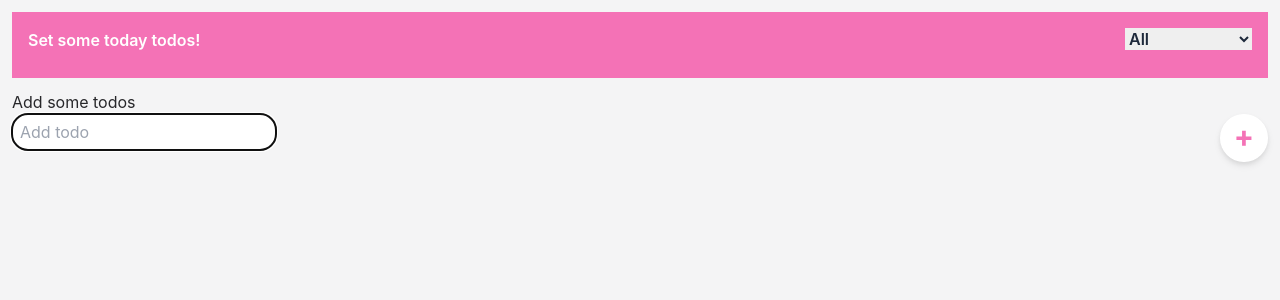
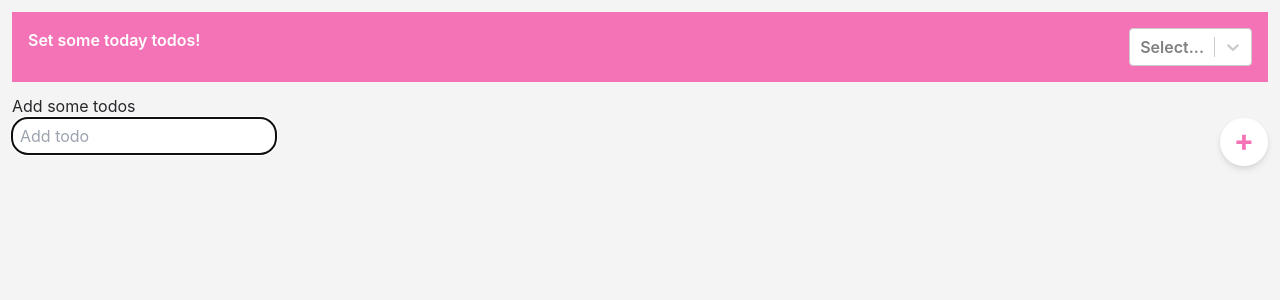
Before and after one commit to shokouhSkr/TodoList-App, a React (Create React App) app: page / in a window 1280 px wide. Shown: the top 300 px of the page. Built offline with nearby package versions, Linux system fonts and the light colour scheme.

Commit message:
select option was rewriten using react-select library

```diff
--- a/src/components/NavBar.jsx
+++ b/src/components/NavBar.jsx
@@ -1,6 +1,13 @@
 import React from "react";
+import Select from "react-select";
 
-const NavBar = ({ unCompletedTodos, onSelect, status }) => {
+const selectOptions = [
+  { value: "All", label: "All" },
+  { value: "Completed", label: "Completed" },
+  { value: "Uncompleted", label: "Uncompleted" },
+];
+
+const NavBar = ({ unCompletedTodos, onChange, selectedOption }) => {
   return (
     <header className="mb-3 flex w-full justify-between bg-pink-400 p-4 font-semibold text-white">
       {!unCompletedTodos ? (
@@ -16,11 +23,12 @@ const NavBar = ({ unCompletedTodos, onSelect, status }) => {
         </>
       )}
 
-      <select onChange={onSelect} value={status} className="mb-3 text-slate-800">
-        <option value="All">All</option>
-        <option value="Completed">Completed</option>
-        <option value="UnCompleted">UnCompleted</option>
-      </select>
+      <Select
+        value={selectedOption}
+        onChange={onChange}
+        options={selectOptions}
+        className="text-slate-800"
+      />
     </header>
   );
 };
--- a/src/components/TodoApp.jsx
+++ b/src/components/TodoApp.jsx
@@ -6,11 +6,11 @@ import TodoList from "./TodoList";
 const TodoApp = () => {
   const [todos, setTodos] = useState([]);
   const [filteredTodos, setFilteredTodos] = useState([]);
-  const [status, setStatus] = useState("All");
+  const [selectedOption, setSelectedOption] = useState("All");
 
   useEffect(() => {
-    filterTodos(status);
-  }, [todos, status]);
+    filterTodos(selectedOption.value);
+  }, [todos, selectedOption]);
 
   const addTodoHandler = (inputValue) => {
     // console.log(inputValue);
@@ -53,7 +53,7 @@ const TodoApp = () => {
         setFilteredTodos(todos.filter((todo) => todo.isCompleted));
         break;
 
-      case "UnCompleted":
+      case "Uncompleted":
         setFilteredTodos(todos.filter((todo) => !todo.isCompleted));
         break;
 
@@ -63,16 +63,16 @@ const TodoApp = () => {
   };
 
   const selectTodos = (e) => {
-    setStatus(e.target.value);
-    filterTodos(e.target.value);
+    setSelectedOption(e);
+    filterTodos(e.value);
   };
 
   return (
     <div className="container p-3 text-zinc-800">
       <NavBar
         unCompletedTodos={todos.filter((todo) => !todo.isCompleted).length}
-        onSelect={selectTodos}
-        status={status}
+        onChange={selectTodos}
+        selectedOption={selectedOption}
       />
       <TodoList
         todos={filteredTodos}
```
